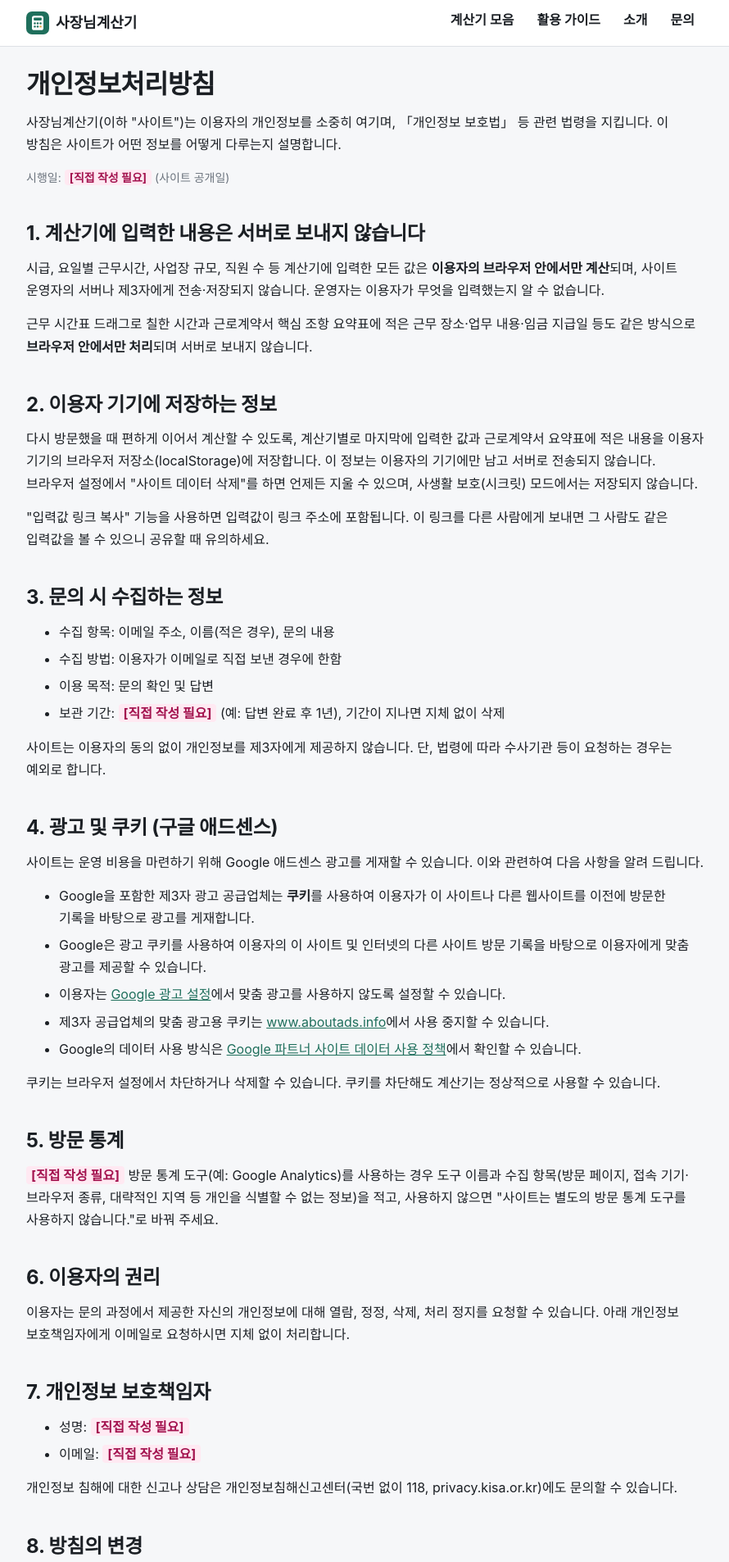
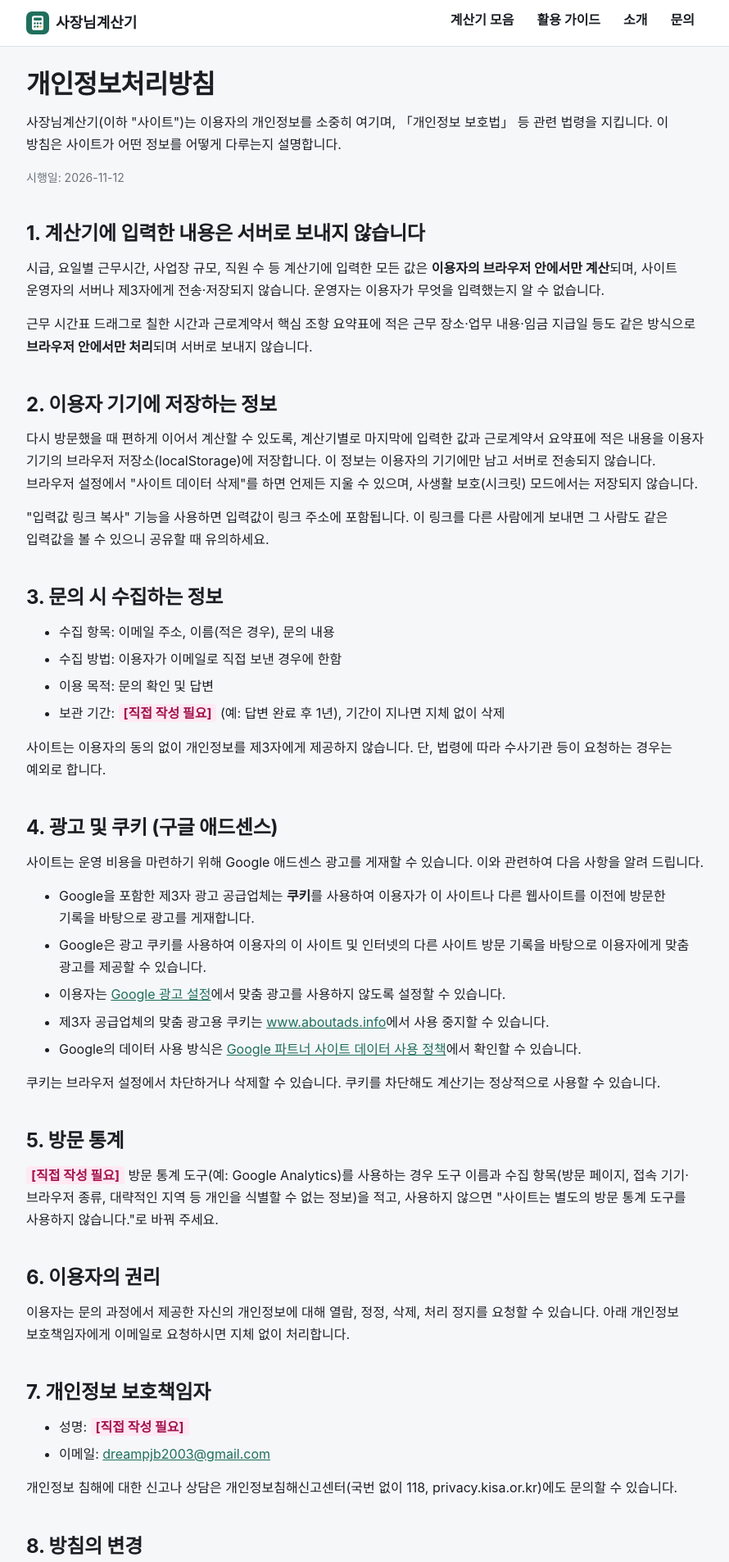
Before and after one commit to dreampjb2003-tech/firstpage, a plain HTML site: page privacy/index.html in a window 1280 px wide. Shown: the top 1906 px of the page at 82% size, without its empty margins (194-1084 px from the left). Drawn offline with Linux system fonts and the light colour scheme.

Commit message:
운영자 정보·문의 이메일·시행일 채우기
Co-Authored-By: Claude Opus 5.5 <noreply@anthropic.com>
Claude-Session: https://claude.ai/code/session_01GFWQcSijB5bngGTf5YurAj

```diff
--- a/privacy/index.html
+++ b/privacy/index.html
@@ -45,7 +45,7 @@
     <article>
     <h1>개인정보처리방침</h1>
     <p>사장님계산기(이하 "사이트")는 이용자의 개인정보를 소중히 여기며, 「개인정보 보호법」 등 관련 법령을 지킵니다. 이 방침은 사이트가 어떤 정보를 어떻게 다루는지 설명합니다.</p>
-    <p class="muted">시행일: <span class="todo">[직접 작성 필요]</span> (사이트 공개일)</p>
+    <p class="muted">시행일: 2026-11-12</p>
 
     <h2>1. 계산기에 입력한 내용은 서버로 보내지 않습니다</h2>
     <p>시급, 요일별 근무시간, 사업장 규모, 직원 수 등 계산기에 입력한 모든 값은 <strong>이용자의 브라우저 안에서만 계산</strong>되며, 사이트 운영자의 서버나 제3자에게 전송·저장되지 않습니다. 운영자는 이용자가 무엇을 입력했는지 알 수 없습니다.</p>
@@ -84,7 +84,7 @@
     <h2>7. 개인정보 보호책임자</h2>
     <ul>
       <li>성명: <span class="todo">[직접 작성 필요]</span></li>
-      <li>이메일: <span class="todo">[직접 작성 필요]</span></li>
+      <li>이메일: <a href="mailto:dreampjb2003@gmail.com">dreampjb2003@gmail.com</a></li>
     </ul>
     <p>개인정보 침해에 대한 신고나 상담은 개인정보침해신고센터(국번 없이 118, privacy.kisa.or.kr)에도 문의할 수 있습니다.</p>
 
```
Also changed, not shown: about/index.html (+2 -2 lines), contact/index.html (+1 -1 lines), terms/index.html (+1 -1 lines).
